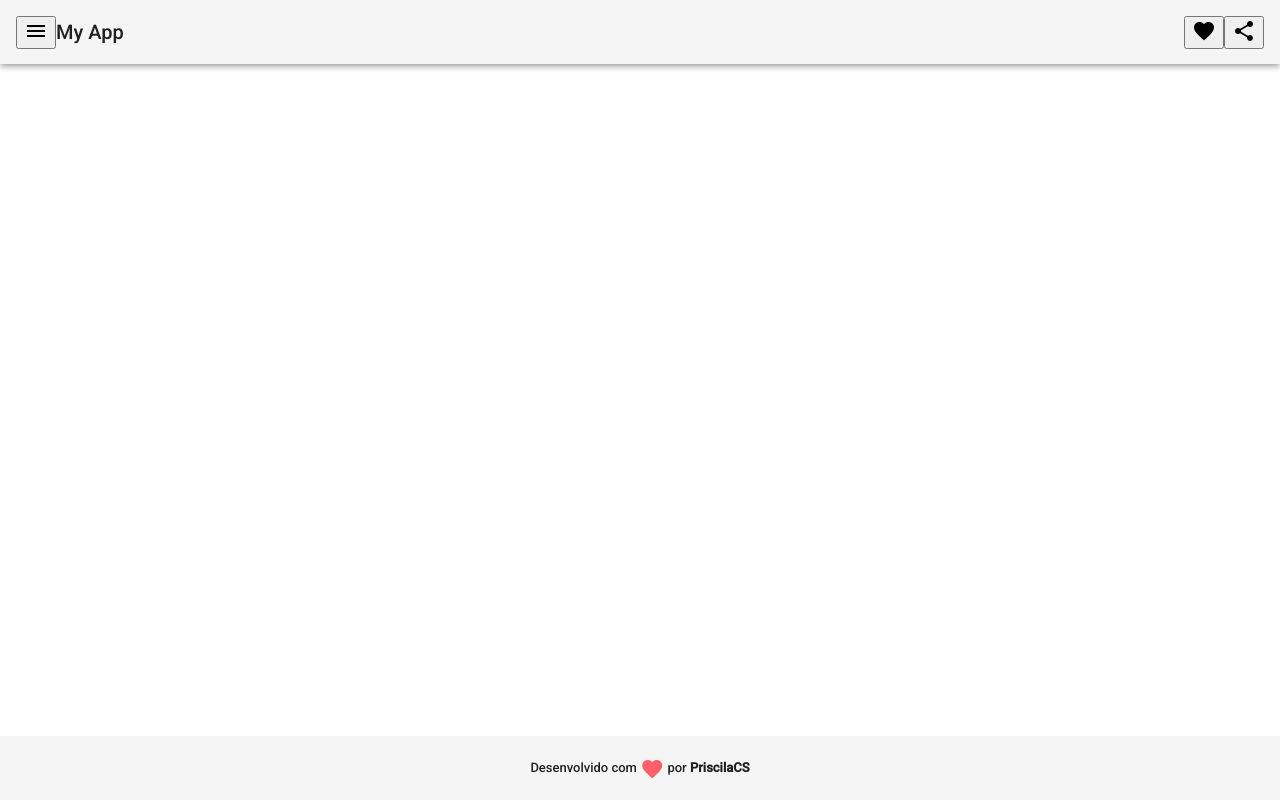
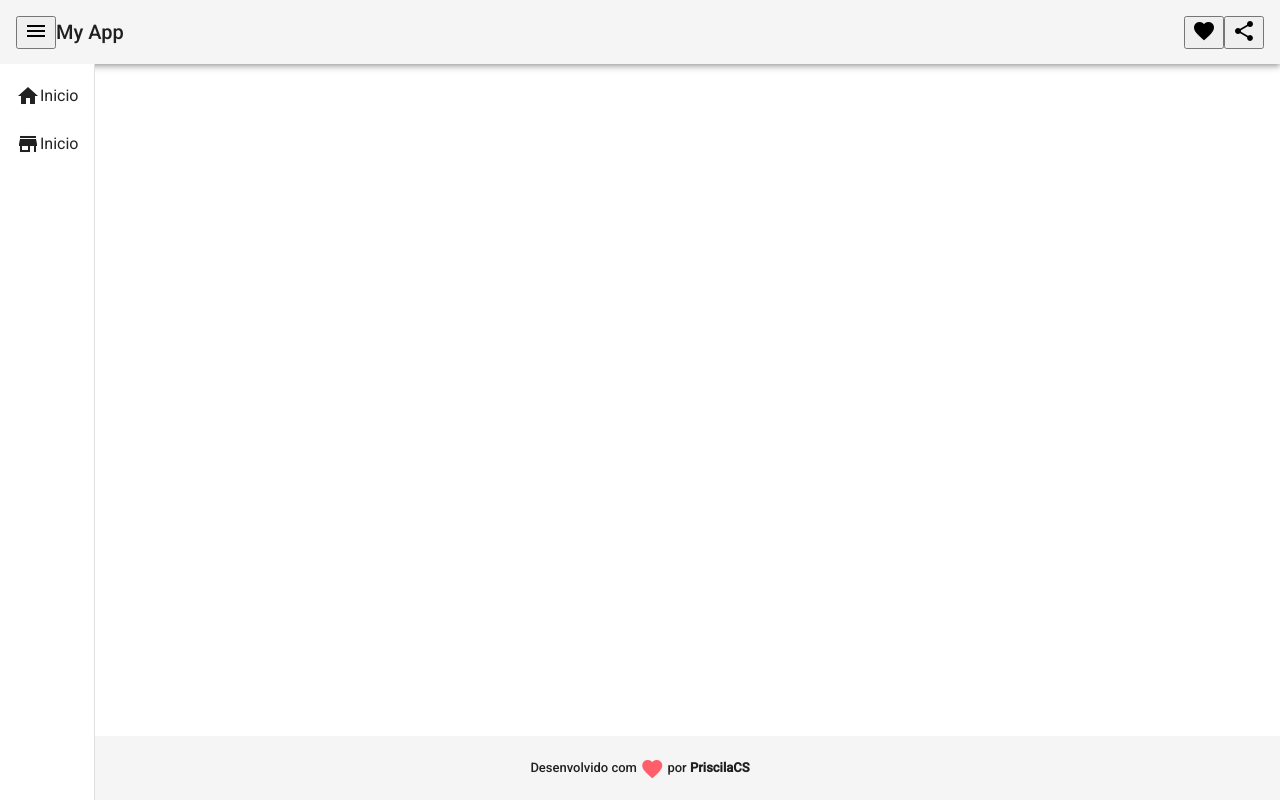
Before and after one commit to SuayMack/DesafioDesenvolvendoSPAcom-Angular, an Angular app: page / in a window 1280 px wide. Built offline with nearby package versions, Linux system fonts and the light colour scheme.

Commit message:
criando componente angular sidenav

```diff
--- a/src/app/app.component.html
+++ b/src/app/app.component.html
@@ -1,2 +1,3 @@
 <router-outlet></router-outlet>
+<spa-nav></spa-nav>
 <spa-footer></spa-footer>
--- a/src/app/nav/nav.component.html
+++ b/src/app/nav/nav.component.html
@@ -1 +1,18 @@
-<p>nav works!</p>
+<mat-sidenav-container class="container">
+    <mat-sidenav class="sidenav" mode="side" opened fixedInViewport="true" fixedTopGap="64">
+        <mat-nav-list>
+            <a mat-list-item>
+                <i class="material-icons">
+                    home
+                </i>
+                Inicio
+            </a>
+            <a mat-list-item>
+                <i class="material-icons">
+                    store
+                </i>
+                Inicio
+            </a>
+        </mat-nav-list>
+    </mat-sidenav>
+</mat-sidenav-container>
```
Also changed, not shown: src/app/app.module.ts (+6 -1 lines), 1 other file (tests, documents, lock files or other folders).
